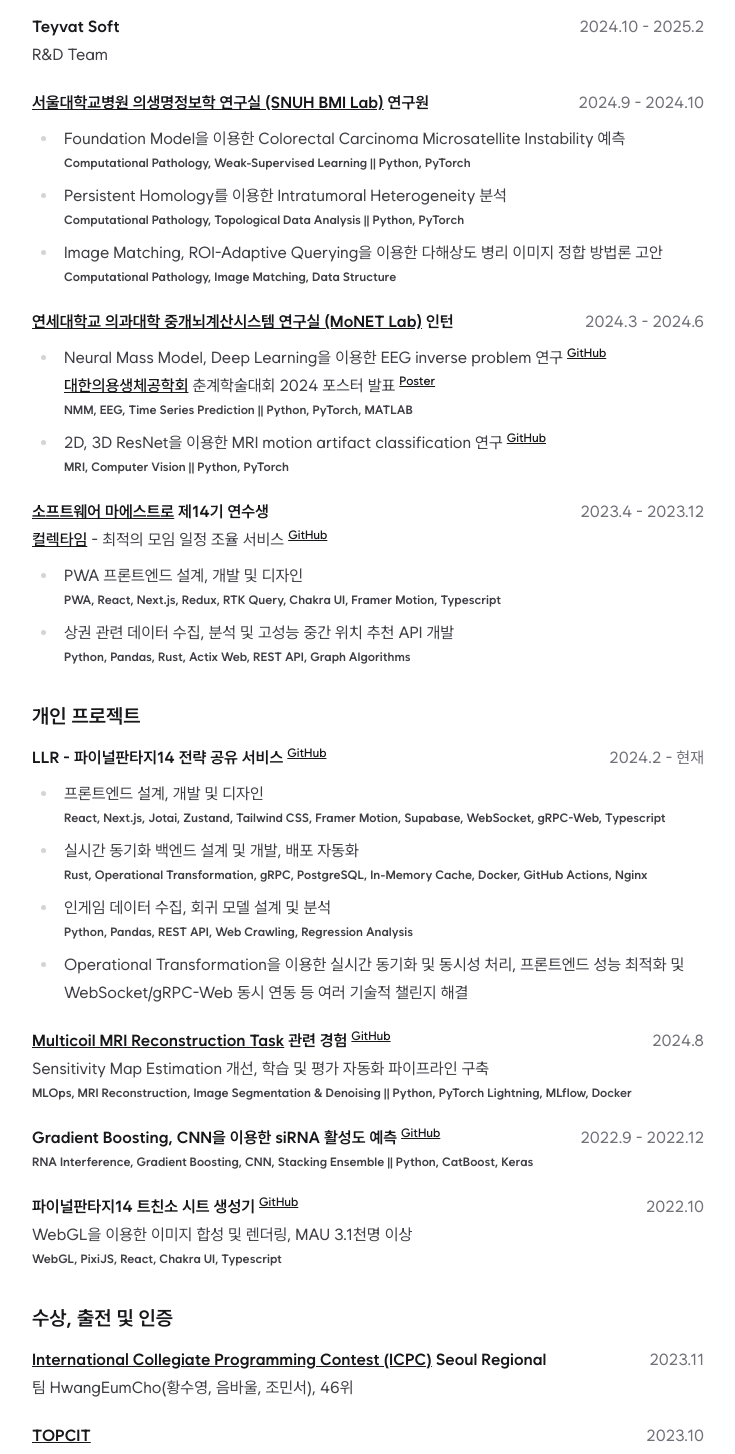
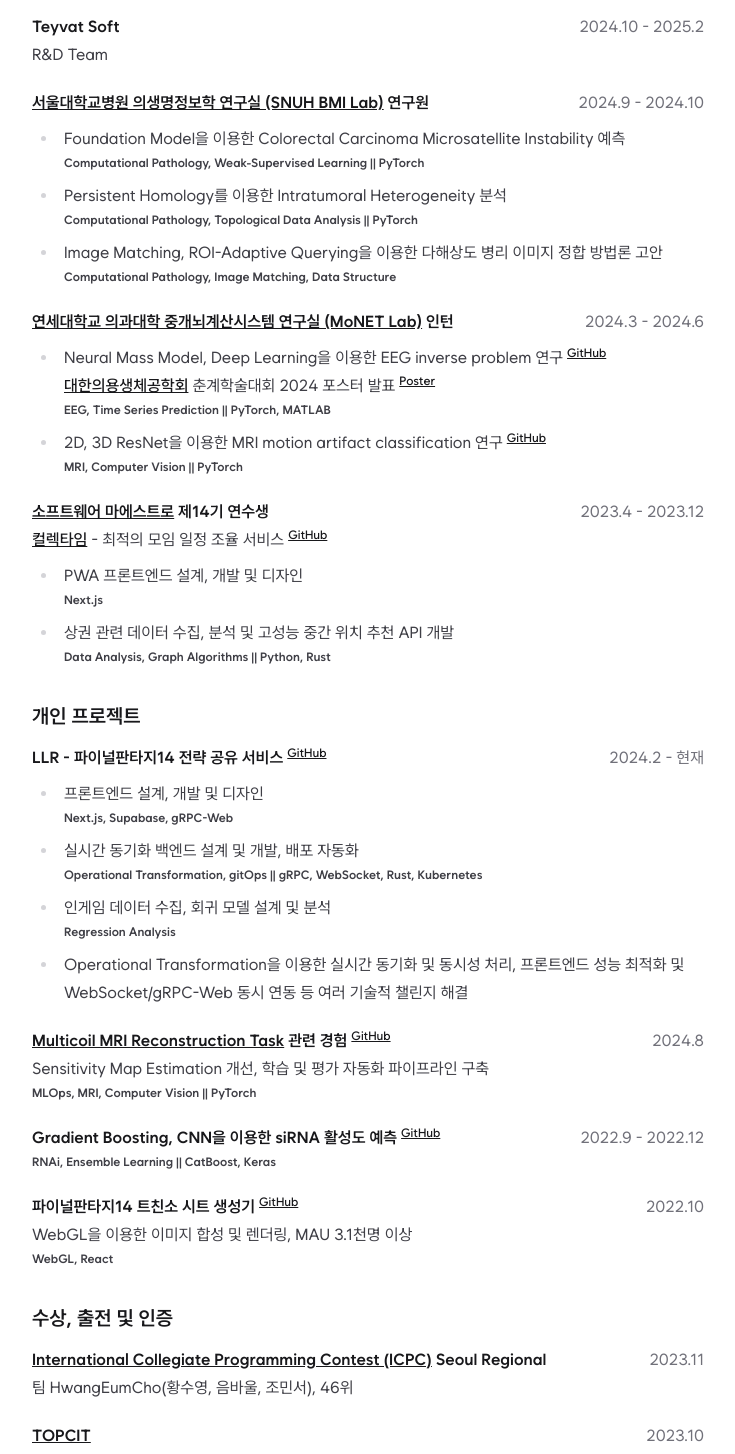
Before and after one commit to hareeen/hareen.io, a Next.js app: page /cv in a window 1280 px wide. Shown: the part 455-1909 px from the top of the page, without its empty margins (272-1007 px from the left). Built offline with nearby package versions, Linux system fonts and the light colour scheme.

Commit message:
Simplify tech stack entries in CV content for clarity

```diff
--- a/src/app/cv/content.mdx
+++ b/src/app/cv/content.mdx
@@ -24,9 +24,9 @@ R&D Team
 <Duration>2024.9 - 2024.10</Duration>
 
 * Foundation Model을 이용한 Colorectal Carcinoma Microsatellite Instability 예측
-<TechStack>Computational Pathology, Weak-Supervised Learning || Python, PyTorch</TechStack>
+<TechStack>Computational Pathology, Weak-Supervised Learning || PyTorch</TechStack>
 * Persistent Homology를 이용한 Intratumoral Heterogeneity 분석
-<TechStack>Computational Pathology, Topological Data Analysis || Python, PyTorch</TechStack>
+<TechStack>Computational Pathology, Topological Data Analysis || PyTorch</TechStack>
 * Image Matching, ROI-Adaptive Querying을 이용한 다해상도 병리 이미지 정합 방법론 고안
 <TechStack>Computational Pathology, Image Matching, Data Structure</TechStack>
 
@@ -35,18 +35,18 @@ R&D Team
 
 * Neural Mass Model, Deep Learning을 이용한 EEG inverse problem 연구 <sup>[GitHub](https://github.com/hareeen/LightBunny)</sup>\
   [대한의용생체공학회](https://kosombe.or.kr) 춘계학술대회 2024 포스터 발표 <sup>[Poster](https://meadow.hareen.io/public/KOSOMBE_2024Spring_Poster.pdf)</sup>
-  <TechStack>NMM, EEG, Time Series Prediction || Python, PyTorch, MATLAB</TechStack>
+  <TechStack>EEG, Time Series Prediction || PyTorch, MATLAB</TechStack>
 * 2D, 3D ResNet을 이용한 MRI motion artifact classification 연구 <sup>[GitHub](https://github.com/hareeen/MRART-Classification)</sup>
-  <TechStack>MRI, Computer Vision || Python, PyTorch</TechStack>
+  <TechStack>MRI, Computer Vision || PyTorch</TechStack>
 
 **[소프트웨어 마에스트로](https://swmaestro.org/sw/main/main.do) 제14기 연수생**
 <Duration>2023.4 - 2023.12</Duration>\
 [컬렉타임](https://collecti.me) - 최적의 모임 일정 조율 서비스 <sup>[GitHub](https://github.com/swm-collectime)</sup>
 
 * PWA 프론트엔드 설계, 개발 및 디자인
-  <TechStack>PWA, React, Next.js, Redux, RTK Query, Chakra UI, Framer Motion, Typescript</TechStack>
+  <TechStack>Next.js</TechStack>
 * 상권 관련 데이터 수집, 분석 및 고성능 중간 위치 추천 API 개발
-  <TechStack>Python, Pandas, Rust, Actix Web, REST API, Graph Algorithms</TechStack>
+  <TechStack>Data Analysis, Graph Algorithms || Python, Rust</TechStack>
 
 ### 개인 프로젝트
 
@@ -54,26 +54,26 @@ R&D Team
 <Duration>2024.2 - 현재</Duration>
 
 * 프론트엔드 설계, 개발 및 디자인
-  <TechStack>React, Next.js, Jotai, Zustand, Tailwind CSS, Framer Motion, Supabase, WebSocket, gRPC-Web, Typescript</TechStack>
+  <TechStack>Next.js, Supabase, gRPC-Web</TechStack>
 * 실시간 동기화 백엔드 설계 및 개발, 배포 자동화
-  <TechStack>Rust, Operational Transformation, gRPC, PostgreSQL, In-Memory Cache, Docker, GitHub Actions, Nginx</TechStack>
+  <TechStack>Operational Transformation, gitOps || gRPC, WebSocket, Rust, Kubernetes</TechStack>
 * 인게임 데이터 수집, 회귀 모델 설계 및 분석
-  <TechStack>Python, Pandas, REST API, Web Crawling, Regression Analysis</TechStack>
+  <TechStack>Regression Analysis</TechStack>
 * Operational Transformation을 이용한 실시간 동기화 및 동시성 처리, 프론트엔드 성능 최적화 및 WebSocket/gRPC-Web 동시 연동 등 여러 기술적 챌린지 해결
 
 **[Multicoil MRI Reconstruction Task](https://fastmri.med.nyu.edu) 관련 경험** <sup>[GitHub](https://github.com/slowGPU/burning_gpu)</sup>
 <Duration>2024.8</Duration>\
 Sensitivity Map Estimation 개선, 학습 및 평가 자동화 파이프라인 구축
-<TechStack>MLOps, MRI Reconstruction, Image Segmentation & Denoising || Python, PyTorch Lightning, MLflow, Docker</TechStack>
+<TechStack>MLOps, MRI, Computer Vision || PyTorch </TechStack>
 
 **Gradient Boosting, CNN을 이용한 siRNA 활성도 예측** <sup>[GitHub](https://github.com/hareeen/sirna-prediction)</sup>
 <Duration>2022.9 - 2022.12</Duration>\
-<TechStack>RNA Interference, Gradient Boosting, CNN, Stacking Ensemble || Python, CatBoost, Keras</TechStack>
+<TechStack>RNAi, Ensemble Learning || CatBoost, Keras</TechStack>
 
 **파이널판타지14 트친소 시트 생성기** <sup>[GitHub](https://github.com/hareeen/fftch)</sup>
 <Duration>2022.10</Duration>\
 WebGL을 이용한 이미지 합성 및 렌더링, MAU 3.1천명 이상\
-<TechStack>WebGL, PixiJS, React, Chakra UI, Typescript</TechStack>
+<TechStack>WebGL, React</TechStack>
 
 ### 수상, 출전 및 인증
 
```
